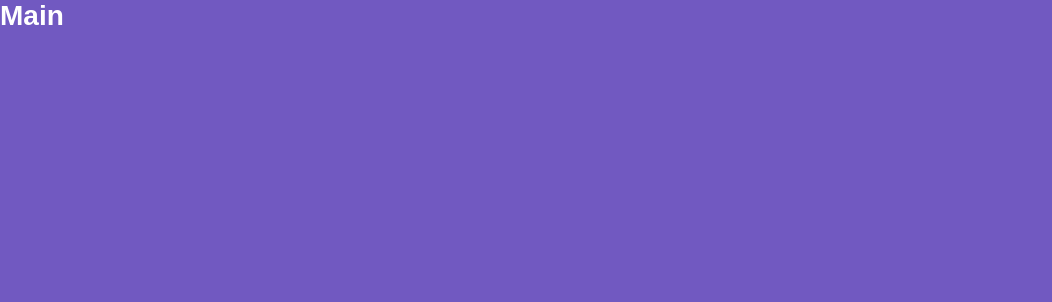
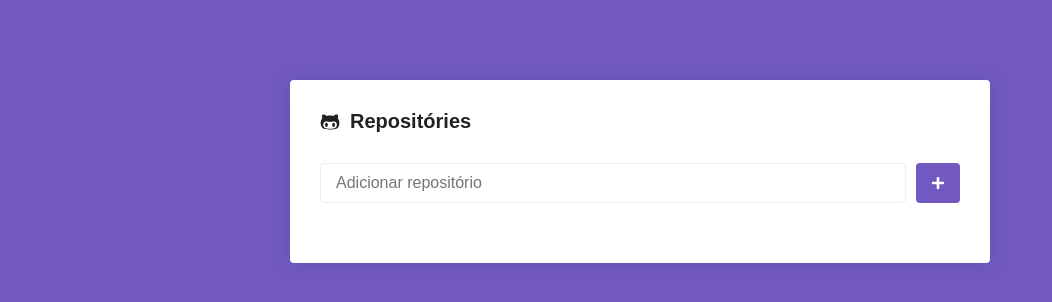
Before and after one commit to rubensojunior/gostack10-challenge-05, a React (Create React App) app: page / in a window 1280 px wide. Shown: the top 302 px of the page, without its empty margins (0-1052 px from the left). Built offline with nearby package versions, Linux system fonts and the light colour scheme.

Commit message:
creating features of main page

```diff
--- a/package.json
+++ b/package.json
@@ -6,8 +6,10 @@
     "@testing-library/jest-dom": "^4.2.4",
     "@testing-library/react": "^9.3.2",
     "@testing-library/user-event": "^7.1.2",
+    "axios": "^0.19.2",
     "react": "^16.12.0",
     "react-dom": "^16.12.0",
+    "react-icons": "^3.9.0",
     "react-router-dom": "^5.1.2",
     "react-scripts": "3.3.1",
     "styled-components": "^5.0.1"
--- a/src/pages/Main/index.js
+++ b/src/pages/Main/index.js
@@ -1,8 +1,91 @@
-import React from 'react'
-import { Title } from './styles'
+import React, { Component } from 'react'
+import { FaGithubAlt, FaPlus, FaSpinner } from 'react-icons/fa'
 
-function Main() {
-  return <Title>Main</Title>
+import api from '../../services/api'
+
+import { Container, Form, SubmitButton, List } from './styles'
+
+export default class Main extends Component {
+  constructor() {
+    super()
+    this.state = { newRepo: '', repositories: [], loading: false }
+  }
+
+  componentDidMount() {
+    const repositories = localStorage.getItem('repositories')
+
+    if (repositories) {
+      this.setState({ repositories: JSON.parse(repositories) })
+    }
+  }
+
+  componentDidUpdate(_, prevState) {
+    const { repositories } = this.state
+
+    if (prevState.repositories !== repositories) {
+      localStorage.setItem('repositories', JSON.stringify(repositories))
+    }
+  }
+
+  handleInputChange = e => {
+    this.setState({ newRepo: e.target.value })
+  }
+
+  handleSubmit = async e => {
+    e.preventDefault()
+
+    this.setState({ loading: true })
+
+    const { newRepo, repositories } = this.state
+
+    const response = await api.get(`/repos/${newRepo}`)
+
+    const data = {
+      name: response.data.full_name,
+    }
+
+    this.setState({
+      repositories: [...repositories, data],
+      newRepo: '',
+      loading: false,
+    })
+  }
+
+  render() {
+    const { newRepo, loading, repositories } = this.state
+
+    return (
+      <Container>
+        <h1>
+          <FaGithubAlt />
+          Repositóries
+        </h1>
+
+        <Form onSubmit={this.handleSubmit}>
+          <input
+            type="text"
+            placeholder="Adicionar repositório"
+            value={newRepo}
+            onChange={this.handleInputChange}
+          />
+          <SubmitButton loading={loading}>
+            {loading ? (
+              <FaSpinner color="#FFF" size={14} />
+            ) : (
+              <FaPlus color="#FFF" size={14} />
+            )}
+          </SubmitButton>
+        </Form>
+
+        <List>
+          {repositories.map(repo => (
+            <li key={repo.name}>
+              <span>{repo.name}</span>
+              <a href="">Detalhes</a>
+            </li>
+          ))}
+        </List>
+      </Container>
+    )
+  }
 }
-
-export default Main
--- a/src/pages/Main/styles.js
+++ b/src/pages/Main/styles.js
@@ -1,5 +1,95 @@
-import styled from 'styled-components'
+import styled, { keyframes, css } from 'styled-components'
 
-export const Title = styled.h1`
-  color: #fff;
+export const Container = styled.div`
+  max-width: 700px;
+  background: #fff;
+  border-radius: 4px;
+  box-shadow: 0 0 20px rgba(0, 0, 0, 0.1);
+  padding: 30px;
+  margin: 80px auto;
+
+  h1 {
+    font-size: 20px;
+    display: flex;
+    flex-direction: row;
+    align-items: center;
+
+    svg {
+      margin-right: 10px;
+    }
+  }
 `
+
+export const Form = styled.form`
+  margin-top: 30px;
+  display: flex;
+  flex-direction: row;
+
+  input {
+    flex: 1;
+    border: 1px solid #eee;
+    padding: 10px 15px;
+    border-radius: 4px;
+    font-size: 16px;
+  }
+`
+
+const rotate = keyframes`
+  from {
+    transform: rotate(0deg)
+  }
+
+  to {
+    transform: rotate(360deg)
+  }
+`
+
+export const SubmitButton = styled.button.attrs(props => ({
+  type: 'submit',
+  disabled: props.loading,
+}))`
+  background: #7159c1;
+  border: 0;
+  padding: 0 15px;
+  margin-left: 10px;
+  border-radius: 4px;
+
+  display: flex;
+  justify-content: center;
+  align-items: center;
+
+  &[disabled] {
+    cursor: not-allowed;
+    opacity: 0.6;
+  }
+
+  ${props =>
+    props.loading &&
+    css`
+      svg {
+        animation: ${rotate} 2s linear infinite;
+      }
+    `}
+`
+
+export const List = styled.ul`
+  list-style: none;
+  margin-top: 30px;
+
+  li {
+    padding: 15px 0;
+    display: flex;
+    flex-direction: row;
+    justify-content: space-between;
+    align-items: center;
+
+    & + li {
+      border-top: 1px solid #eee;
+    }
+
+    a {
+      color: #7159c1;
+      text-decoration: none;
+    }
+  }
+`
--- /dev/null
+++ b/src/services/api.js
@@ -0,0 +1,7 @@
+import axios from 'axios'
+
+const api = axios.create({
+  baseURL: 'https://api.github.com',
+})
+
+export default api
```
Also changed, not shown: 1 other file (tests, documents, lock files or other folders).
